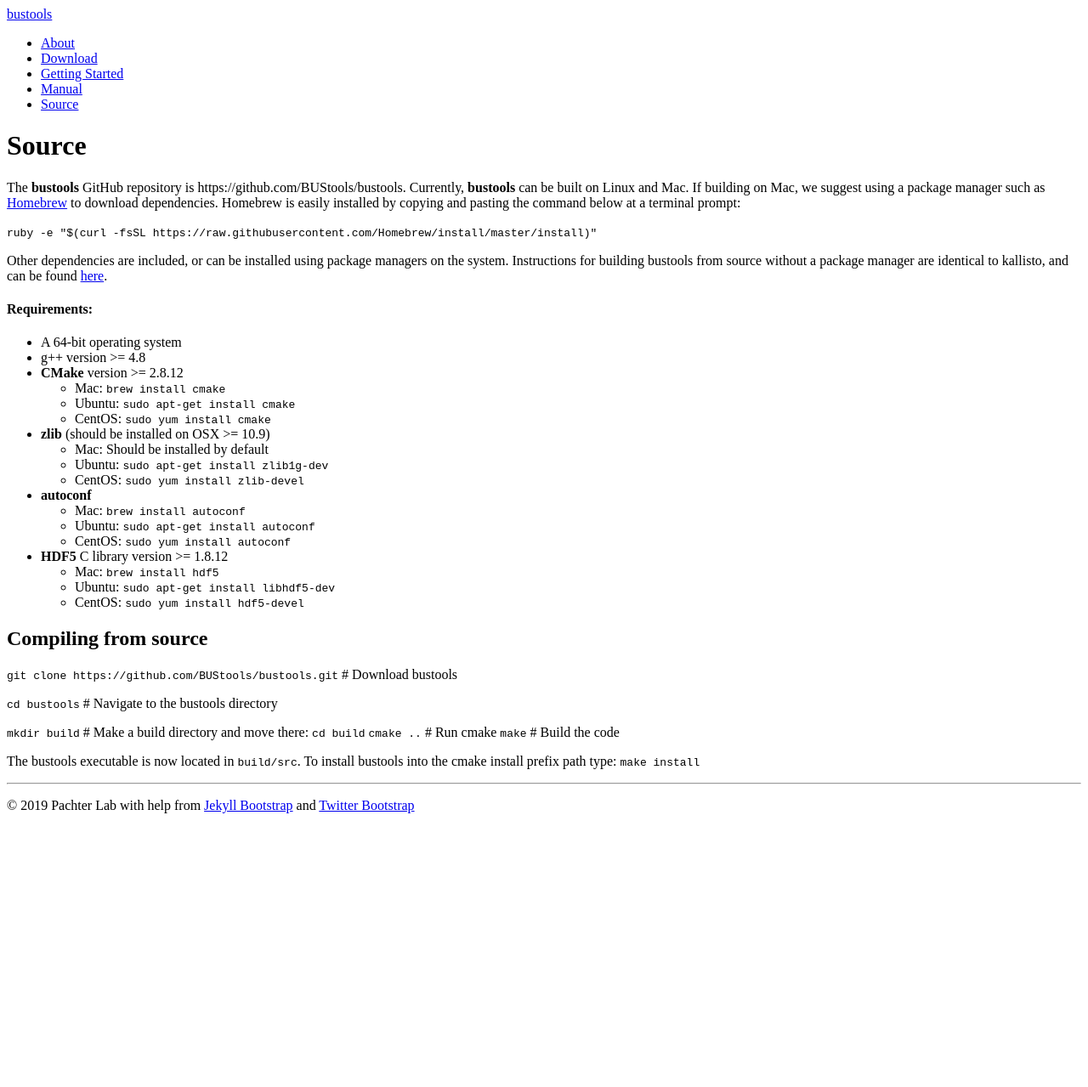
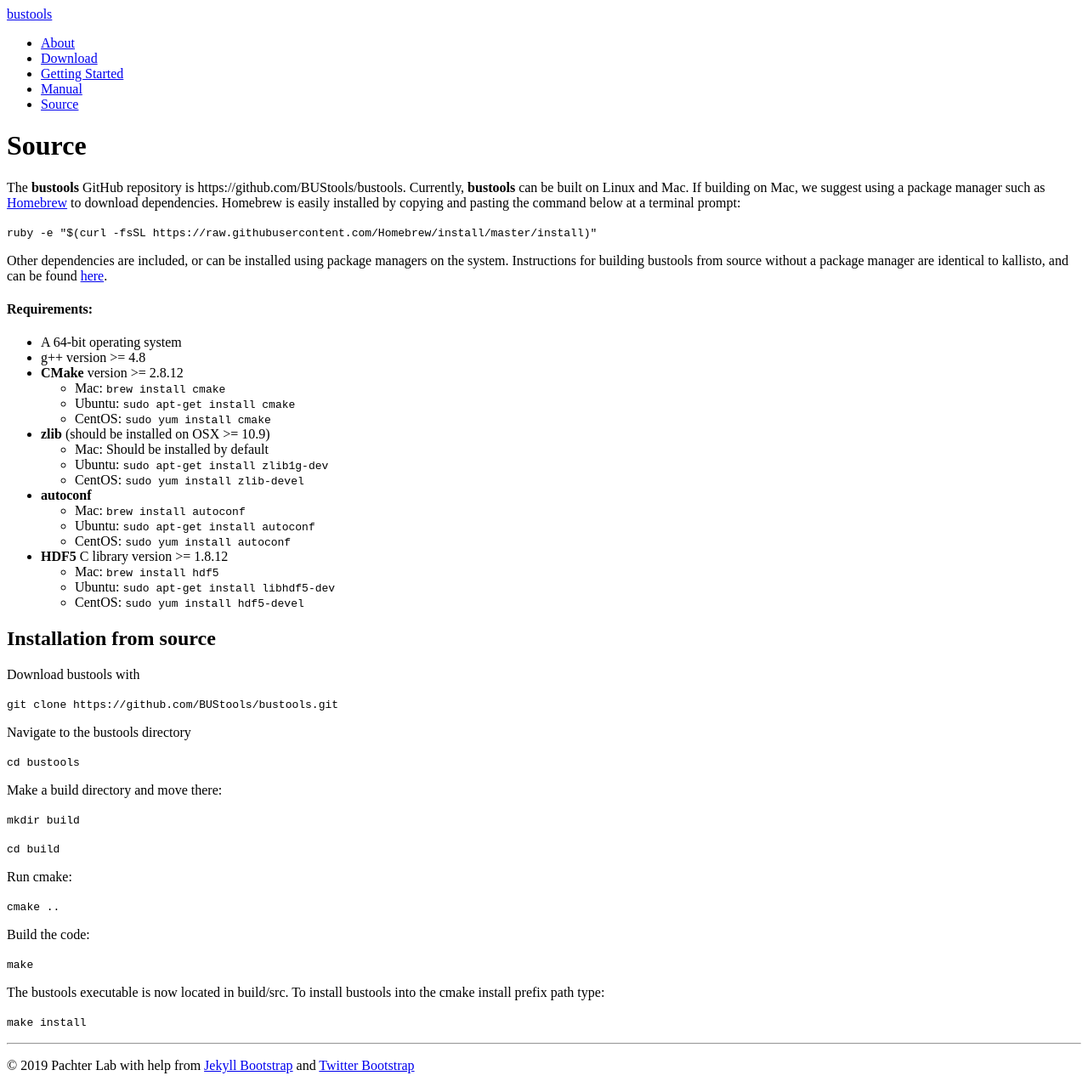
Before and after one commit to BUStools/BUStools.github.io, a Jekyll site: the page built from source.md, in a window 1280 px wide. Shown: the whole page at 85% size. Built offline with Jekyll 4.4.1, drawn with Linux system fonts in a browser that asks for light colours; before the commit the page ends 973 px from its top, so only the background shows below that.

Commit message:
Update source.md

```diff
--- a/source.md
+++ b/source.md
@@ -34,16 +34,30 @@ Other dependencies are included, or can be installed using package managers on t
     - CentOS: `sudo yum install hdf5-devel`
 
 
-## Compiling from source
+## Installation from source
 
-`git clone https://github.com/BUStools/bustools.git` # Download bustools
+Download bustools with
 
-`cd bustools` # Navigate to the bustools directory
+`git clone https://github.com/BUStools/bustools.git`
 
-`mkdir build` # Make a build directory and move there:
+Navigate to the bustools directory
+
+`cd bustools`
+
+Make a build directory and move there:
+
+`mkdir build`
+
 `cd build`
-`cmake ..` # Run cmake
-`make` # Build the code
 
-The bustools executable is now located in `build/src`. To install bustools into the cmake install prefix path type:
+Run cmake:
+
+`cmake ..`
+
+Build the code:
+
+`make`
+
+The bustools executable is now located in build/src. To install bustools into the cmake install prefix path type:
+
 `make install`
```
